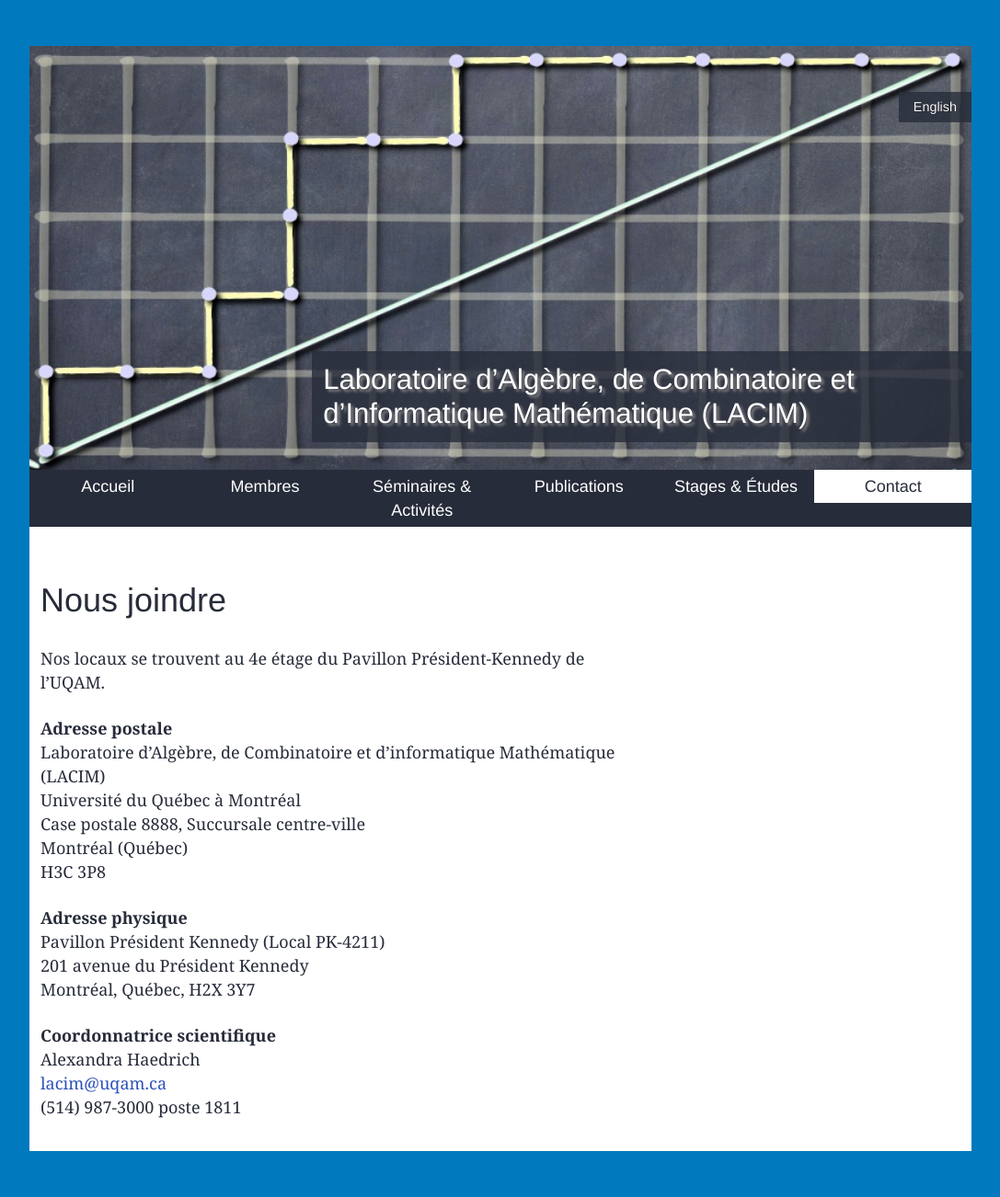
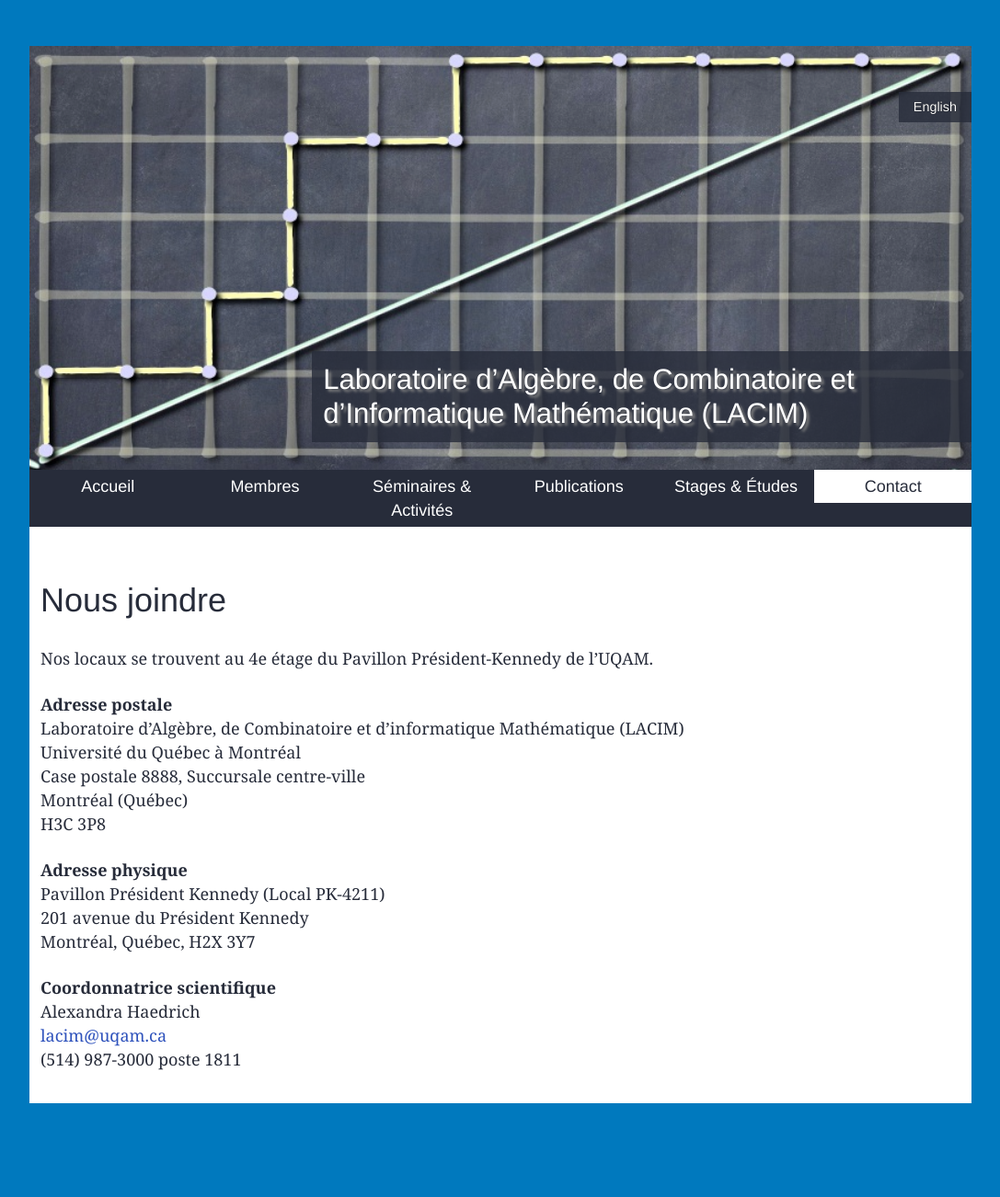
Before and after one commit to lacim-uqam/lacim-uqam.github.io, a Jekyll site: the page built from fr/contact.md, in a window 1280 px wide. Shown: the whole page at 92% size, without its empty margins (96-1183 px from the left). Built offline with Jekyll 4.4.1, drawn with Linux system fonts in a browser that asks for light colours; our own code applies the rules of GitHub Pages for plain Markdown files; after the commit the page ends 1250 px from its top, so only the background shows below that.

Commit message:
remove sidebar

```diff
--- a/_layouts/contact.html
+++ b/_layouts/contact.html
@@ -1,7 +1,7 @@
 {% include header.html %}
 
 
-<div class="content-sidebar-wrapper padded">
+<div class="content-nosidebar-wrapper padded">
     <div class="main-content">
         {{ content }}
 
```
